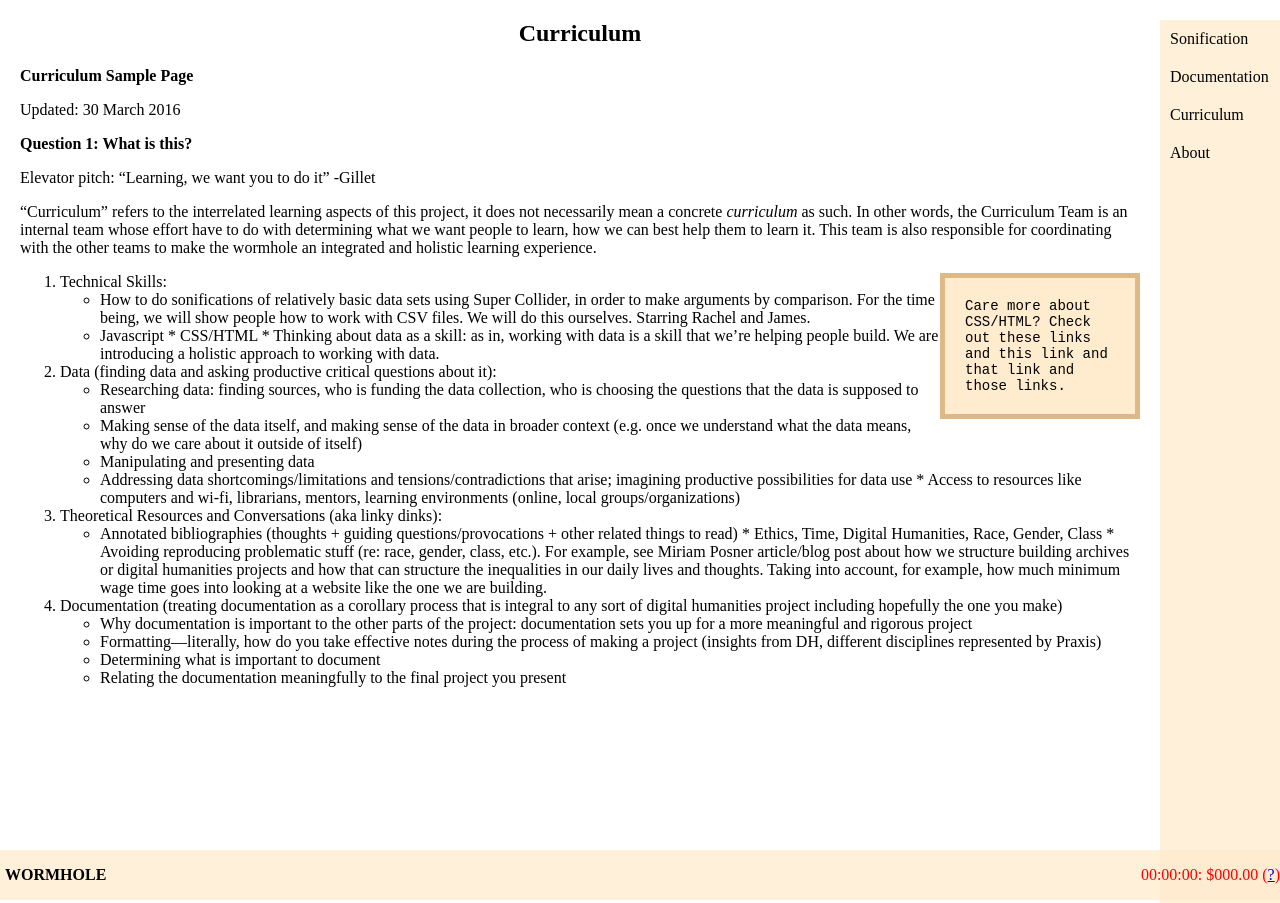
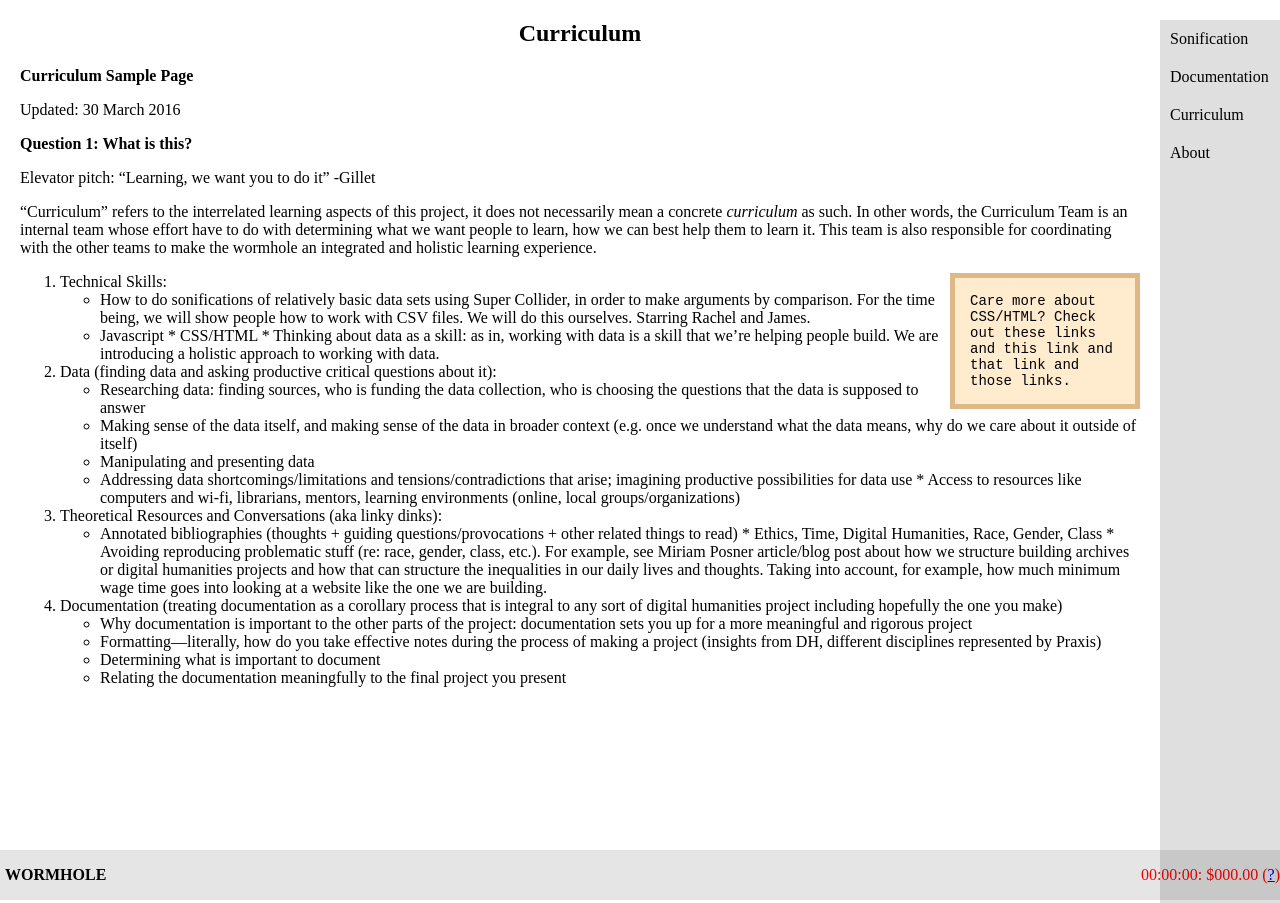
Before and after one commit to scholarslab/clockwork, a Jekyll site: the page built from curriculum.md, in a window 1280 px wide. Built offline with Jekyll 4.4.1, drawn with Linux system fonts in a browser that asks for light colours.

Commit message:
changed some colors back and changed padding on marginalia class, moved marginalia comment to sonification page

```diff
--- a/css/main.css
+++ b/css/main.css
@@ -61,16 +61,16 @@
   width: 150px;
   background: blanchedalmond;
   border: 5px solid burlywood;
-  padding: 20px;
+  padding: 15px;
 }
 
 #banner {
-  z-index: 100;
+  /*z-index: 100;*/
   position:fixed;
   bottom: 0;
   right:0;
   left:0;
-  background-color: rgba(255,235,205,0.75);
+  background-color: rgba(0,0,0,0.10);
 }
 
 #banner h1 {
@@ -85,8 +85,8 @@
 }
 
 nav {
-  z-index: 10;
-  background-color: rgba(255,235,205,.75);
+  /*z-index: 10;*/
+  background-color: rgba(0,0,0,.125);
 }
 
 #main {
```
Also changed, not shown: sonification.md (+6 -1 lines).
